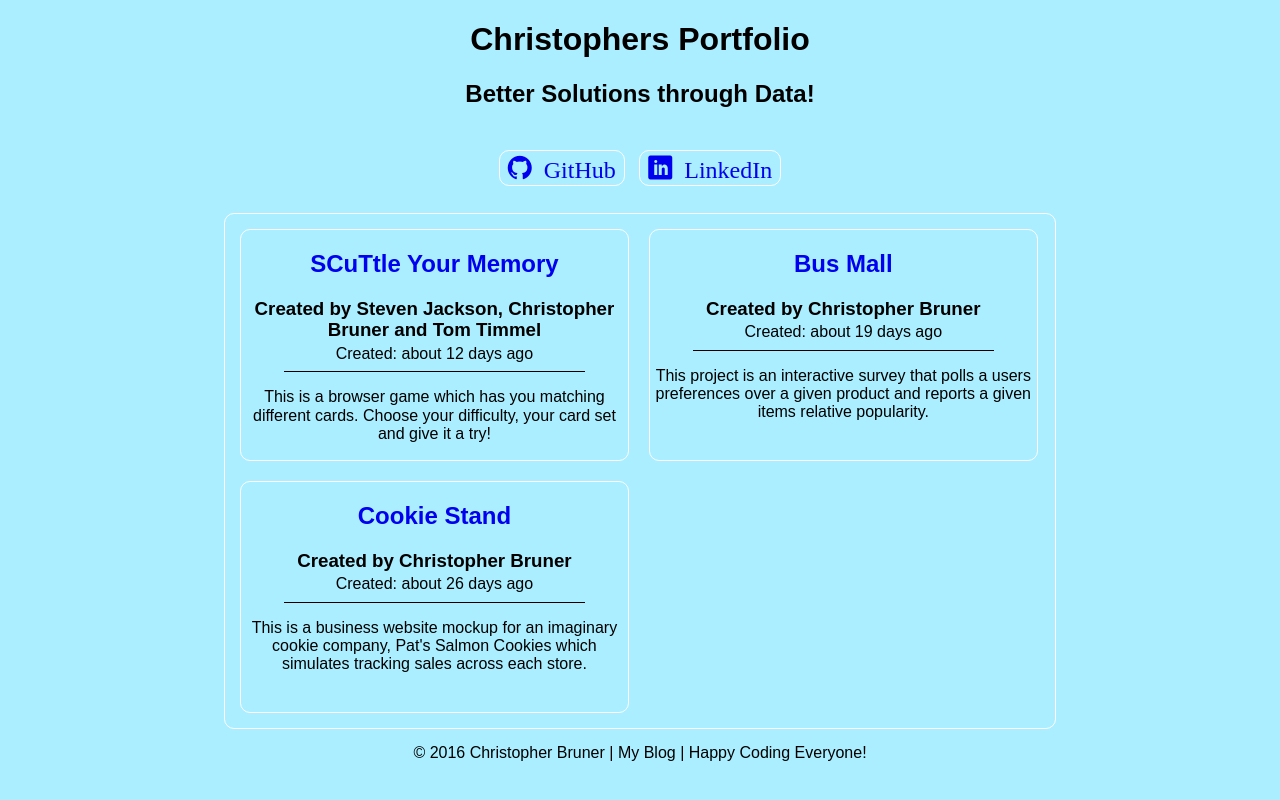
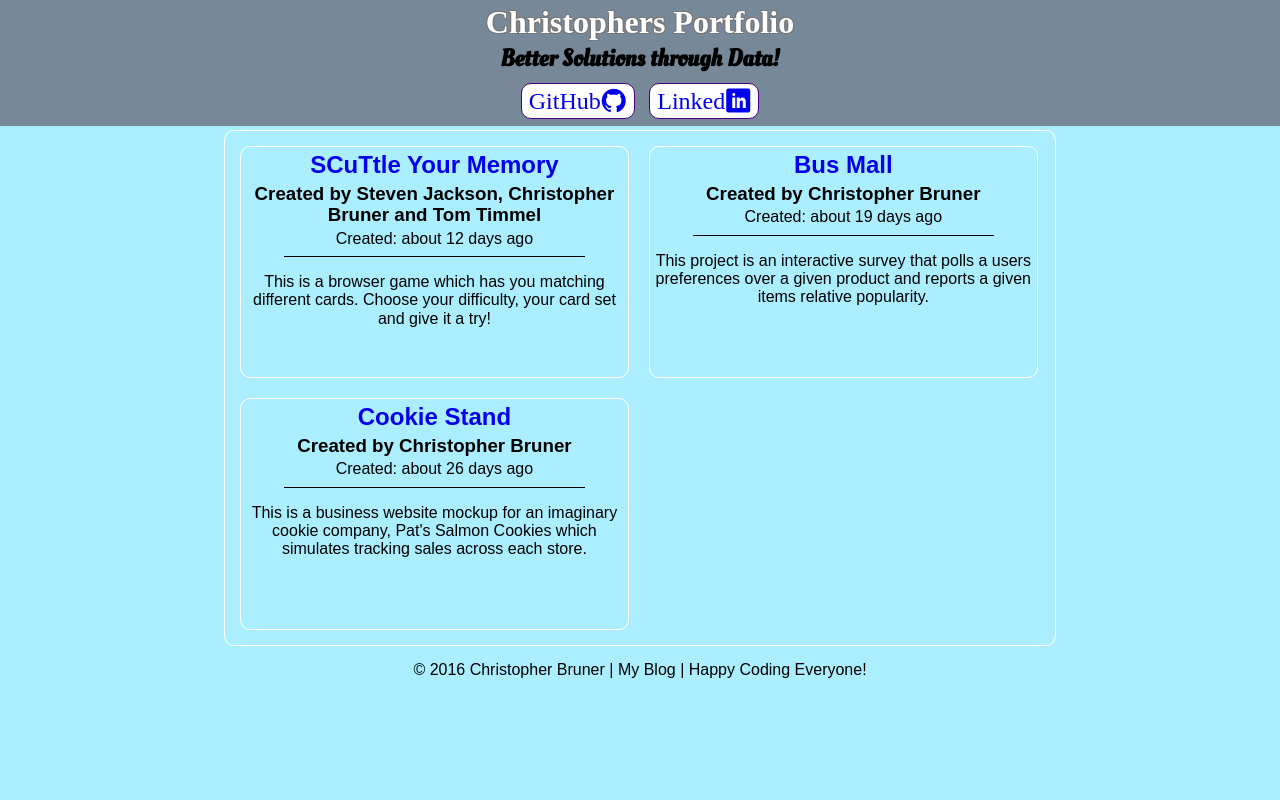
Before and after one commit to QuantumArchive/my-portfolio, a plain HTML site: page index.html in a window 1280 px wide. Drawn offline with Linux system fonts and the light colour scheme; files whose address does not match are found by name; a web font is replaced by a local one.

Commit message:
modified css for header and links and toggle hamburger image

```diff
--- a/index.html
+++ b/index.html
@@ -11,14 +11,14 @@
   <title></title>
 </head>
 <body>
-  <header>
+  <header id="topheader">
     <h1>Christophers Portfolio</h1>
     <h2>Better Solutions through Data!</h2>
     <nav class="top-nav">
       <div class="menuicon"></div>
       <ul>
-        <a href="https://github.com/QuantumArchive" target="_blank"><li class="icon-github"> GitHub</li></a>
-        <a href="https://www.linkedin.com/in/christopher-bruner-48046378" target="_blank"><li class="icon-linkedin"> LinkedIn</li></a>
+        <a href="https://github.com/QuantumArchive" target="_blank"><li class="icon-github"><span>GitHub</span></li></a>
+        <a href="https://www.linkedin.com/in/christopher-bruner-48046378" target="_blank"><li class="icon-linkedin"><span>Linked</span></li></a>
       </ul>
     </nav>
   </header>
--- a/scripts/app.js
+++ b/scripts/app.js
@@ -2,6 +2,7 @@
 
 var articleObjects = [];
 var $projectTag = $('#projects');
+var $topNav = $('nav.top-nav');
 
 function myArticles(newObject) {
   this.developer = newObject.developer;
@@ -51,3 +52,22 @@ articleObjects.forEach(function(element) {
 
 //fix floats
 $projectTag.append('<div class="clearfix"></div>');
+
+//hide hamburger image if hovering
+/*TODO: apparently there is some weirdness where when you click on
+the anywhere where the links would present themselves in mobile view
+they activate the link before they open up the top page need to find
+a good work around - Chris B.*/
+$topNav.on('mouseover', function(event) {
+  var $parent = $(this).parent();
+  if ($parent.width() < 820) {
+    $(this).find('div.menuicon').toggle();
+  };
+});
+
+$topNav.on('mouseout', function() {
+  var $parent = $(this).parent();
+  if ($parent.width() < 820) {
+    $(this).find('div.menuicon').toggle();
+  };
+});
--- a/styles/base.css
+++ b/styles/base.css
@@ -1,10 +1,21 @@
+@import url('https://fonts.googleapis.com/css?family=Baloo+Bhai|Oleo+Script');
+
+html {
+  min-height: 100%;
+}
+
 body {
   background-color: #aef;
   text-align: center;
 }
 
+nav {
+  max-height: 50px;
+}
+
 nav ul {
   list-style-type: none;
+  margin: 0px;
 }
 
 nav li {
@@ -12,8 +23,13 @@ nav li {
   font-size: 24px;
   margin: 5px;
   padding: 5px 8px;
-  border: 1px solid white;
+  border: 1px solid #4B0082;
   border-radius: 10px;
+  background-color: white;
+}
+
+main {
+  margin-top: 130px;
 }
 
 a {
@@ -27,6 +43,6 @@ hr {
   background-color: #000;
 }
 
-h3 {
+h1, h2, h3 {
   margin: 4px auto;
 }
--- a/styles/icons.css
+++ b/styles/icons.css
@@ -22,10 +22,10 @@
   -moz-osx-font-smoothing: grayscale;
 }
 
-.icon-github::before {
+.icon-github::after {
   content: "\eab0";
 }
 
-.icon-linkedin::before {
+.icon-linkedin::after {
   content: "\eac9";
 }
--- a/styles/layout.css
+++ b/styles/layout.css
@@ -1,5 +1,14 @@
-header {
+#topheader {
+  width: 100%;
+  position: fixed;
+  top: 0px;
+  background-color: #778899;
+}
 
+span {
+  position: relative;
+  top: -2px;
+  left: -1px;
 }
 
 .main-content {
--- a/styles/module.css
+++ b/styles/module.css
@@ -1,3 +1,17 @@
+h1 {
+  font-family: 'Baloo Bhai';
+  color: white;
+  text-shadow:
+  -1px -1px 0 #777,
+  1px -1px 0 #777,
+  -1px 1px 0 #777,
+  1px 1px 0 #777;
+}
+
+#topheader h2 {
+  font-family: 'Oleo Script';
+}
+
 .top-nav {
   padding: 0.1em;
 }
@@ -22,6 +36,7 @@
 .top-nav li:hover {
   color: white;
   background-color: #4B0082;
+  border-color: white;
 }
 
 @media only screen and (min-width: 820px) {
```
